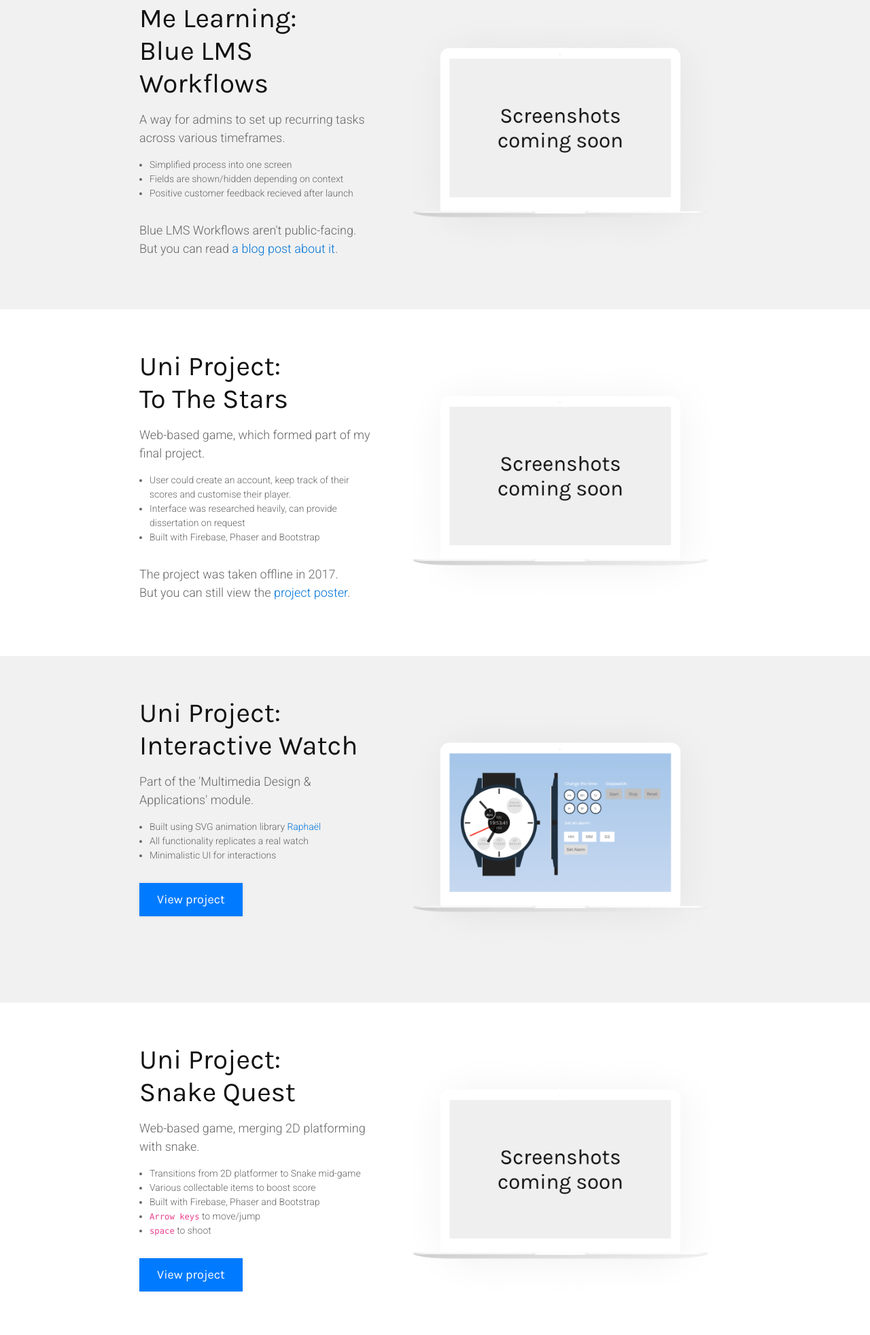
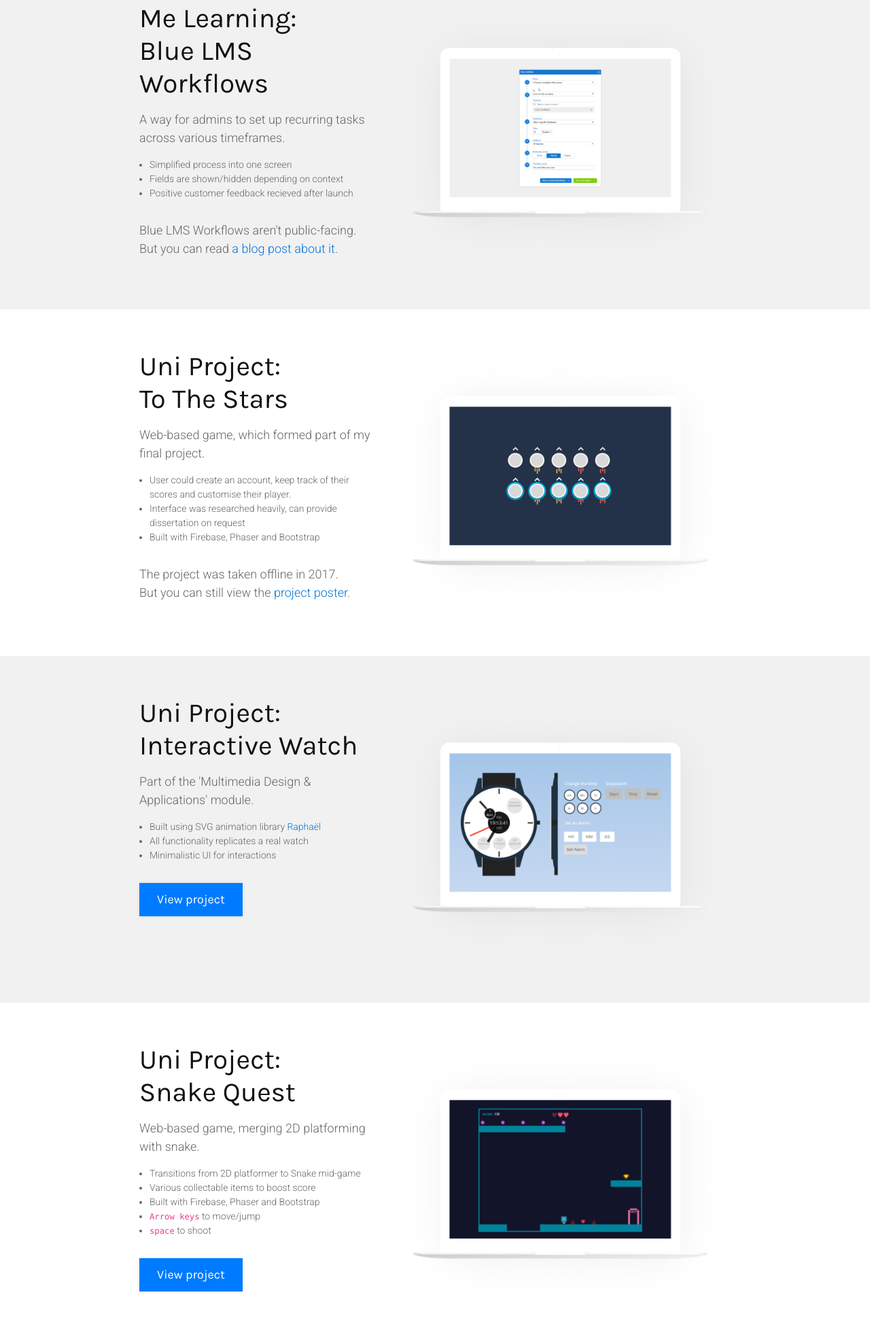
Before and after one commit to Charkizard/my-website, a plain HTML site: page index.html in a window 1280 px wide. Shown: the part 2156-4120 px from the top of the page at 68% size. Drawn offline with nearby package versions, Linux system fonts and the light colour scheme.

Commit message:
Screenshots for all projects added

```diff
--- a/index.html
+++ b/index.html
@@ -58,7 +58,7 @@
                         <li>Complexity of two accounts abstracted for new users</li>
                         <li>Assisted with the specification of a new API to talk between the marketing site and LMS</li>
                     </ul>
-                    <p>You can view aspects of provisioning on the <a href="https://www.melearning.co.uk" title="Me Learning Provisioning" target="_blank">Me Learning website</a></p>
+                    <p>You can view aspects of provisioning on the <a href="https://www.melearning.co.uk" title="Me Learning Provisioning" target="_blank">Me Learning website</a>.</p>
                 </div>
                 <div class="screenshots col-sm-7">
                     <a href="https://www.melearning.co.uk" title="Me Learning Provisioning" target="_blank"><img src="images/screenshot-mel-provisioning-mobile.png" alt="Screenshots of the Me Learning 2018 website on a mobile device." class="img-fluid"></a>
@@ -80,7 +80,7 @@
                         <p>Blue LMS Workflows aren't public-facing. <br/>But you can read <a href="https://www.melearning.co.uk/2017/08/re-enrolments-now-even-better-with-workflows/" title="To The Stars Project Poster" target="_blank">a blog post about it</a>.</p>
                     </div>
                     <div class="screenshots col-sm-7">
-                        <img src="images/coming-soon-desktop.png" alt="Screenshots coming soon." class="img-fluid">
+                        <a href="https://www.melearning.co.uk/2017/08/re-enrolments-now-even-better-with-workflows/" title="To The Stars Project Poster" target="_blank"><img src="images/screenshot-mel-workflows-desktop.png" alt="Screenshots coming soon." class="img-fluid"></a>
                     </div>
                 </div>
             </div>
@@ -99,7 +99,7 @@
                     <p>The project was taken offline in 2017. <br/>But you can still view the <a href="projects/to-the-stars/poster.pdf" title="To The Stars Project Poster" target="_blank">project poster</a>.</p>
                 </div>
                 <div class="screenshots col-sm-7">
-                    <img src="images/coming-soon-desktop.png" alt="Screenshots coming soon." class="img-fluid">
+                    <a href="projects/to-the-stars/poster.pdf" title="To The Stars Project Poster" target="_blank"><img src="images/screenshot-project-to-the-stars-1.png" alt="Screenshots coming soon." class="img-fluid"></a>
                 </div>
             </div>
         </div>
@@ -136,10 +136,10 @@
                         <li><code>Arrow keys</code> to move/jump</li>
                         <li><code>space</code> to shoot</li>
                     </ul>
-                    <a href="projects/snake-quest/index.html" title="Interactive Watch Project" target="_blank" class="btn btn-primary">View project</a>
+                    <a href="projects/snake-quest/index.html" title="Snake Quest" target="_blank" class="btn btn-primary">View project</a>
                 </div>
                 <div class="screenshots col-sm-7">
-                    <a href="projects/snake-quest/index.html" title="Snake Quest" target="_blank"><img src="images/coming-soon-desktop.png" alt="Screenshots coming soon." class="img-fluid"></a>
+                    <a href="projects/snake-quest/index.html" title="Snake Quest" target="_blank"><img src="images/screenshot-project-snake-quest-1.png" alt="Snake Quest" class="img-fluid"></a>
                 </div>
             </div>
         </div>
```
Also changed, not shown: images/screenshot-mel-workflows-desktop.png (added), images/screenshot-project-snake-quest-1.png (added), images/screenshot-project-to-the-stars-1.png (added).
